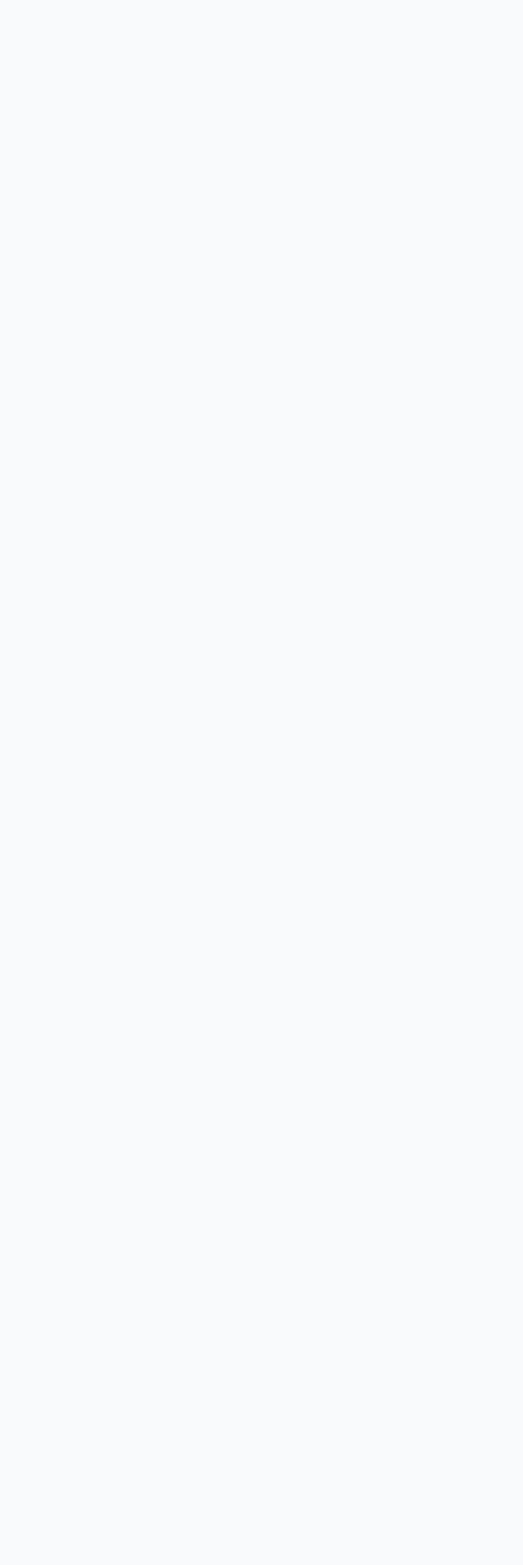
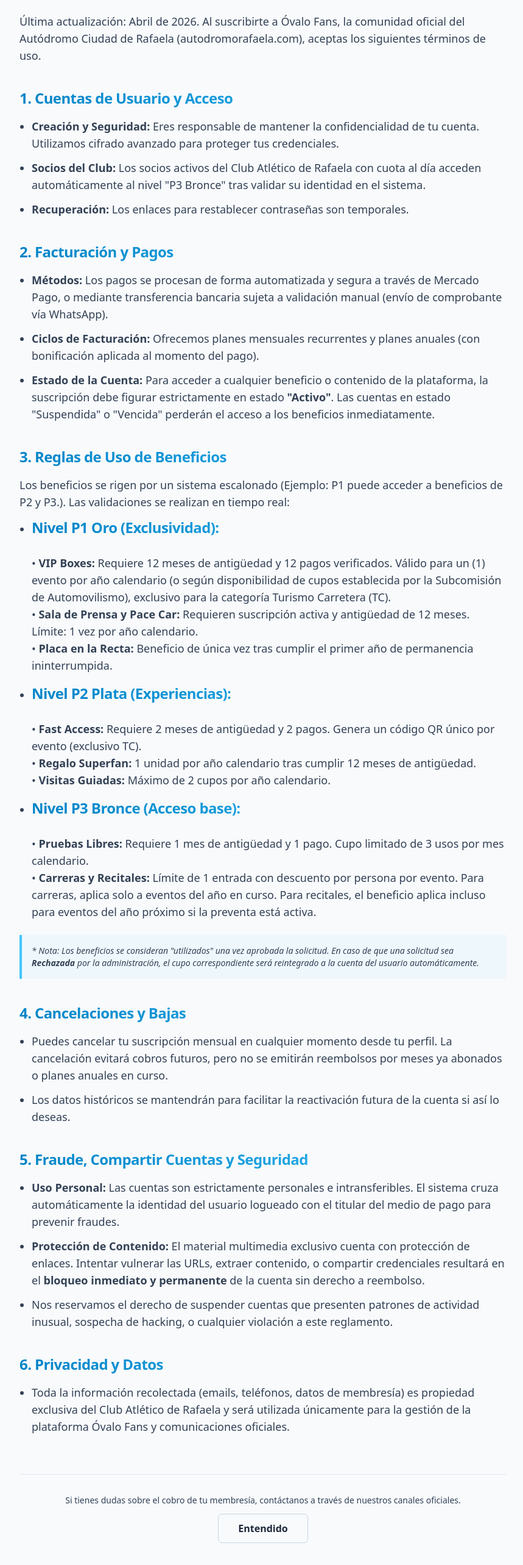
Before and after one commit to mardigitals/front-ovalo-fans, a React (Vite) app: page /terms-conditions in a window 1280 px wide. Before the commit this address had no page. Shown: the part 210-2776 px from the top of the page at 61% size, without its empty margins (208-1067 px from the left). Before the commit the page ends 800 px from the top, so only its background shows below. Built offline with nearby package versions, Linux system fonts and the light colour scheme.

Commit message:
creacion de termsconditions page con enrutado

```diff
--- /dev/null
+++ b/src/pages/TermsConditionsPage.tsx
@@ -0,0 +1,116 @@
+import { Link } from 'react-router-dom';
+
+const TermsConditionsPage = () => {
+  return (
+    <div className="max-w-4xl mx-auto p-6 md:p-12">
+
+      {/* Botón de volver usando tu estilo de link */}
+      <Link to="/" className="mb-8 inline-block text-slate-500 hover:text-sky-500 transition-colors text-sm font-medium">
+        &larr; Volver al inicio
+      </Link>
+
+      <h1 className="title-fan mb-8">Términos y Condiciones de Membresía</h1>
+      <p className="text-fan mb-10">
+        Última actualización: Abril de 2026. Al suscribirte a Óvalo Fans, la comunidad oficial del Autódromo Ciudad de Rafaela (autodromorafaela.com), aceptas los siguientes términos de uso.
+      </p>
+
+      <div className="space-y-10">
+
+        {/* SECCIÓN 1: CUENTAS */}
+        <section>
+          <h2 className="subtitle-fan mb-4">1. Cuentas de Usuario y Acceso</h2>
+          <ul className="list-disc pl-5 space-y-3 text-fan">
+            <li><strong>Creación y Seguridad:</strong> Eres responsable de mantener la confidencialidad de tu cuenta. Utilizamos cifrado avanzado para proteger tus credenciales.</li>
+            <li><strong>Socios del Club:</strong> Los socios activos del Club Atlético de Rafaela con cuota al día acceden automáticamente al nivel "P3 Bronce" tras validar su identidad en el sistema.</li>
+            <li><strong>Recuperación:</strong> Los enlaces para restablecer contraseñas son temporales.</li>
+          </ul>
+        </section>
+
+        {/* SECCIÓN 2: PAGOS */}
+        <section>
+          <h2 className="subtitle-fan mb-4">2. Facturación y Pagos</h2>
+          <ul className="list-disc pl-5 space-y-3 text-fan">
+            <li><strong>Métodos:</strong> Los pagos se procesan de forma automatizada y segura a través de Mercado Pago, o mediante transferencia bancaria sujeta a validación manual (envío de comprobante vía WhatsApp).</li>
+            <li><strong>Ciclos de Facturación:</strong> Ofrecemos planes mensuales recurrentes y planes anuales (con bonificación aplicada al momento del pago).</li>
+            <li><strong>Estado de la Cuenta:</strong> Para acceder a cualquier beneficio o contenido de la plataforma, la suscripción debe figurar estrictamente en estado <strong>"Activo"</strong>. Las cuentas en estado "Suspendida" o "Vencida" perderán el acceso a los beneficios inmediatamente.</li>
+          </ul>
+        </section>
+
+        {/* SECCIÓN 3: BENEFICIOS Y REGLAS (Sincronizado con Backend v1.0) */}
+        <section>
+          <h2 className="subtitle-fan mb-4">3. Reglas de Uso de Beneficios</h2>
+          <p className="text-fan mb-3">Los beneficios se rigen por un sistema escalonado (Ejemplo: P1 puede acceder a beneficios de P2 y P3.). Las validaciones se realizan en tiempo real:</p>
+
+          <ul className="list-disc pl-5 space-y-4 text-fan">
+            <li>
+              <p className="subtitle-fan">Nivel P1 Oro (Exclusividad):</p>
+              <br/>• <strong>VIP Boxes:</strong> Requiere 12 meses de antigüedad y 12 pagos verificados. Válido para un (1) evento por año calendario (o según disponibilidad de cupos establecida por la Subcomisión de Automovilismo), exclusivo para la categoría Turismo Carretera (TC).
+              <br/>• <strong>Sala de Prensa y Pace Car:</strong> Requieren suscripción activa y antigüedad de 12 meses. Límite: 1 vez por año calendario.
+              <br/>• <strong>Placa en la Recta:</strong> Beneficio de única vez tras cumplir el primer año de permanencia ininterrumpida.
+            </li>
+
+            <li>
+              <p className="subtitle-fan">Nivel P2 Plata (Experiencias):</p>
+              <br/>• <strong>Fast Access:</strong> Requiere 2 meses de antigüedad y 2 pagos. Genera un código QR único por evento (exclusivo TC).
+              <br/>• <strong>Regalo Superfan:</strong> 1 unidad por año calendario tras cumplir 12 meses de antigüedad.
+              <br/>• <strong>Visitas Guiadas:</strong> Máximo de 2 cupos por año calendario.
+            </li>
+
+            <li>
+              <p className="subtitle-fan">Nivel P3 Bronce (Acceso base):</p>
+              <br/>• <strong>Pruebas Libres:</strong> Requiere 1 mes de antigüedad y 1 pago. Cupo limitado de 3 usos por mes calendario.
+              <br/>• <strong>Carreras y Recitales:</strong> Límite de 1 entrada con descuento por persona por evento. Para carreras, aplica solo a eventos del año en curso. Para recitales, el beneficio aplica incluso para eventos del año próximo si la preventa está activa.
+            </li>
+          </ul>
+
+          <div className="bg-institucional-celeste/5 border-l-4 border-institucional-celeste p-4 mt-6">
+            <p className="text-sm italic text-fan">
+              * Nota: Los beneficios se consideran "utilizados" una vez aprobada la solicitud. En caso de que una solicitud sea <strong>Rechazada</strong> por la administración, el cupo correspondiente será reintegrado a la cuenta del usuario automáticamente.
+            </p>
+          </div>
+        </section>
+
+        {/* SECCIÓN 4: CANCELACIONES */}
+        <section>
+          <h2 className="subtitle-fan mb-4">4. Cancelaciones y Bajas</h2>
+          <ul className="list-disc pl-5 space-y-3 text-fan">
+            <li>Puedes cancelar tu suscripción mensual en cualquier momento desde tu perfil. La cancelación evitará cobros futuros, pero no se emitirán reembolsos por meses ya abonados o planes anuales en curso.</li>
+            <li>Los datos históricos se mantendrán para facilitar la reactivación futura de la cuenta si así lo deseas.</li>
+          </ul>
+        </section>
+
+        {/* SECCIÓN 5: MAL USO Y HACKING */}
+        <section>
+          <h2 className="subtitle-fan mb-4">5. Fraude, Compartir Cuentas y Seguridad</h2>
+          <ul className="list-disc pl-5 space-y-3 text-fan">
+            <li><strong>Uso Personal:</strong> Las cuentas son estrictamente personales e intransferibles. El sistema cruza automáticamente la identidad del usuario logueado con el titular del medio de pago para prevenir fraudes.</li>
+            <li><strong>Protección de Contenido:</strong> El material multimedia exclusivo cuenta con protección de enlaces. Intentar vulnerar las URLs, extraer contenido, o compartir credenciales resultará en el <strong>bloqueo inmediato y permanente</strong> de la cuenta sin derecho a reembolso.</li>
+            <li>Nos reservamos el derecho de suspender cuentas que presenten patrones de actividad inusual, sospecha de hacking, o cualquier violación a este reglamento.</li>
+          </ul>
+        </section>
+
+        {/* SECCIÓN 6: PRIVACIDAD */}
+        <section>
+          <h2 className="subtitle-fan mb-4">6. Privacidad y Datos</h2>
+          <ul className="list-disc pl-5 space-y-3 text-fan">
+            <li>Toda la información recolectada (emails, teléfonos, datos de membresía) es propiedad exclusiva del Club Atlético de Rafaela y será utilizada únicamente para la gestión de la plataforma Óvalo Fans y comunicaciones oficiales.</li>
+          </ul>
+        </section>
+
+      </div>
+
+      {/* Footer / Acción (usando tu botón glass-neon) */}
+      <div className="mt-16 pt-8 border-t border-slate-200 dark:border-white/10 text-center">
+        <p className="text-fan text-sm mb-6">
+          Si tienes dudas sobre el cobro de tu membresía, contáctanos a través de nuestros canales oficiales.
+        </p>
+        <Link to="/" className="glass-neon-btn px-8 py-3 rounded-md font-bold text-slate-800 dark:text-white bg-white/5 border border-slate-300 dark:border-white/10">
+          Entendido
+        </Link>
+      </div>
+
+    </div>
+  );
+};
+
+export default TermsConditionsPage;
--- a/src/routes/AppRoutes.tsx
+++ b/src/routes/AppRoutes.tsx
@@ -4,6 +4,7 @@ import DashboardLayout from '../components/layout/DashboardLayout';
 import HomePage from '../pages/HomePage';
 import LoginPage from '../pages/LoginPage';
 import RegisterPage from '../pages/RegisterPage';
+import TermsConditionsPage from '@/pages/TermsConditionsPage';
 
 
 const AppRoutes = () => (
@@ -15,6 +16,7 @@ const AppRoutes = () => (
       </Route>
       <Route path="/login" element={<LoginPage />} />
       <Route path="/register" element={<RegisterPage />} />
+      <Route path="/terms-conditions" element={<TermsConditionsPage />} />
 
       {/* Rutas Privadas (Dashboard) */}
       <Route path="/dashboard" element={<DashboardLayout />}>
```
